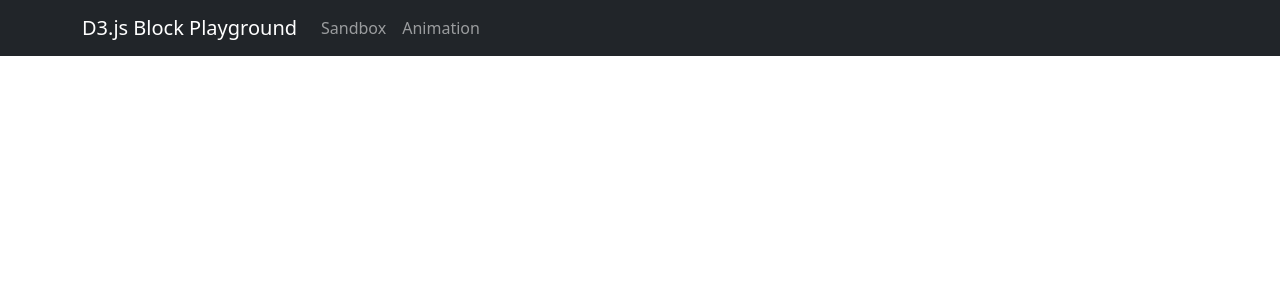
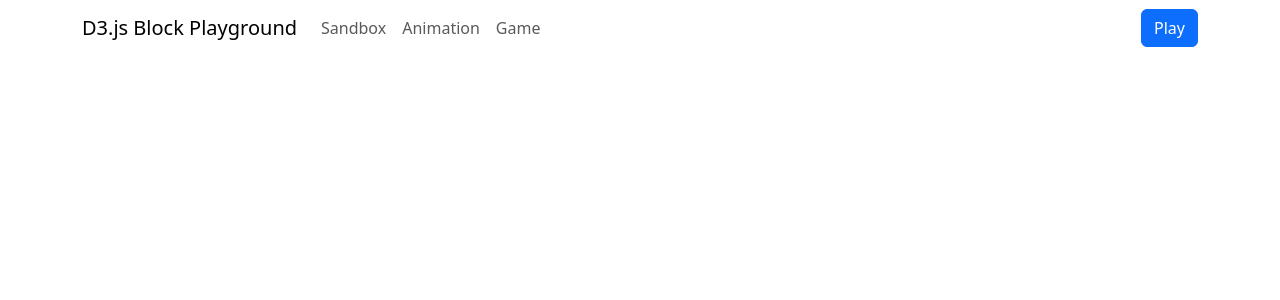
Before and after one commit to joypauls/d3-block-playground-poc, a React (Create React App) app: page / in a window 1280 px wide. Shown: the top 300 px of the page. Built offline with nearby package versions, Linux system fonts and the light colour scheme.

Commit message:
game route

```diff
--- a/src/App.js
+++ b/src/App.js
@@ -5,6 +5,7 @@ import "./App.css";
 import Root from "./routes/Root";
 import Sandbox from "./routes/Sandbox";
 import Animation from "./routes/Animation";
+import Game from "./routes/Game";
 
 const router = createBrowserRouter([
   {
@@ -19,6 +20,10 @@ const router = createBrowserRouter([
         path: "animation",
         element: <Animation />,
       },
+      {
+        path: "game",
+        element: <Game />,
+      },
     ],
   },
 ]);
--- /dev/null
+++ b/src/routes/Game.js
@@ -0,0 +1,8 @@
+import React from "react";
+import AnimatedStacks from "../d3/AnimatedStacks";
+
+function Game() {
+  return <AnimatedStacks />;
+}
+
+export default Game;
--- a/src/routes/Root.js
+++ b/src/routes/Root.js
@@ -1,11 +1,12 @@
 import React from "react";
-import { Container, Navbar, Nav, Row } from "react-bootstrap";
+import { Container, Navbar, Nav, Row, Button } from "react-bootstrap";
 import { Outlet, Link } from "react-router-dom";
 
 function Root() {
   return (
     <div className="App">
-      <Navbar bg="dark" variant="dark">
+      {/* <Navbar bg="dark" variant="dark"> */}
+      <Navbar>
         <Container>
           <Navbar.Brand as={Link} to="/">
             D3.js Block Playground
@@ -17,7 +18,11 @@ function Root() {
             <Nav.Link as={Link} to="/animation">
               Animation
             </Nav.Link>
+            <Nav.Link as={Link} to="/game">
+              Game
+            </Nav.Link>
           </Nav>
+          <Button variant="primary">Play</Button>
         </Container>
       </Navbar>
       <div id="content">
```
